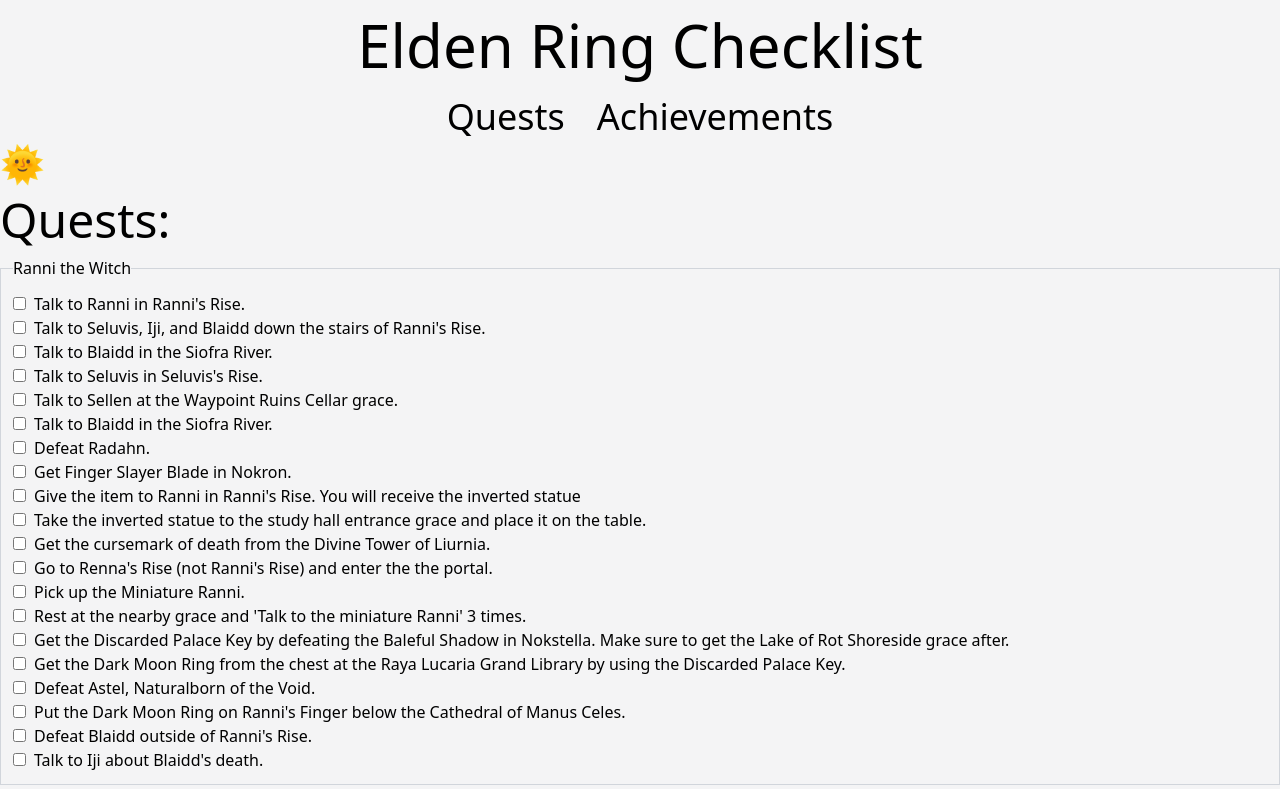
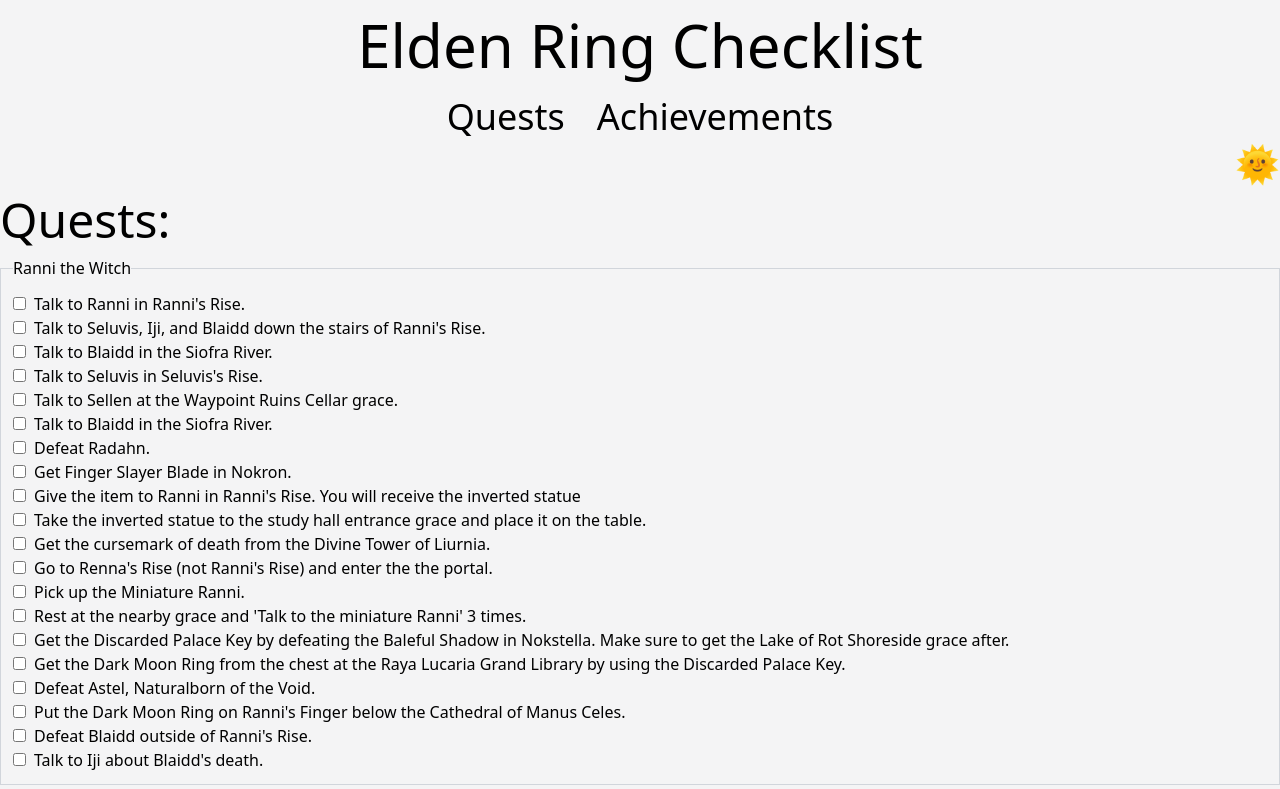
Before and after one commit to Gobluebro/Elden-Ring-Checklist, a Next.js app: page / in a window 1280 px wide. Shown: the top 789 px of the page. Built offline with nearby package versions, Linux system fonts and the light colour scheme.

Commit message:
Move dark mode toggle to the right of the page

```diff
--- a/components/darkModeToggle.tsx
+++ b/components/darkModeToggle.tsx
@@ -20,7 +20,7 @@ const DarkModeToggle = () => {
   }, [darkModeToggle]);
 
   return (
-    <>
+    <div className="flex justify-end">
       <input
         id="darkMode"
         type="checkbox"
@@ -31,7 +31,7 @@ const DarkModeToggle = () => {
       <label htmlFor="darkMode" className="text-4xl select-none cursor-pointer">
         {darkModeToggle ? "🌑" : "🌞"}
       </label>
-    </>
+    </div>
   );
 };
 
```
